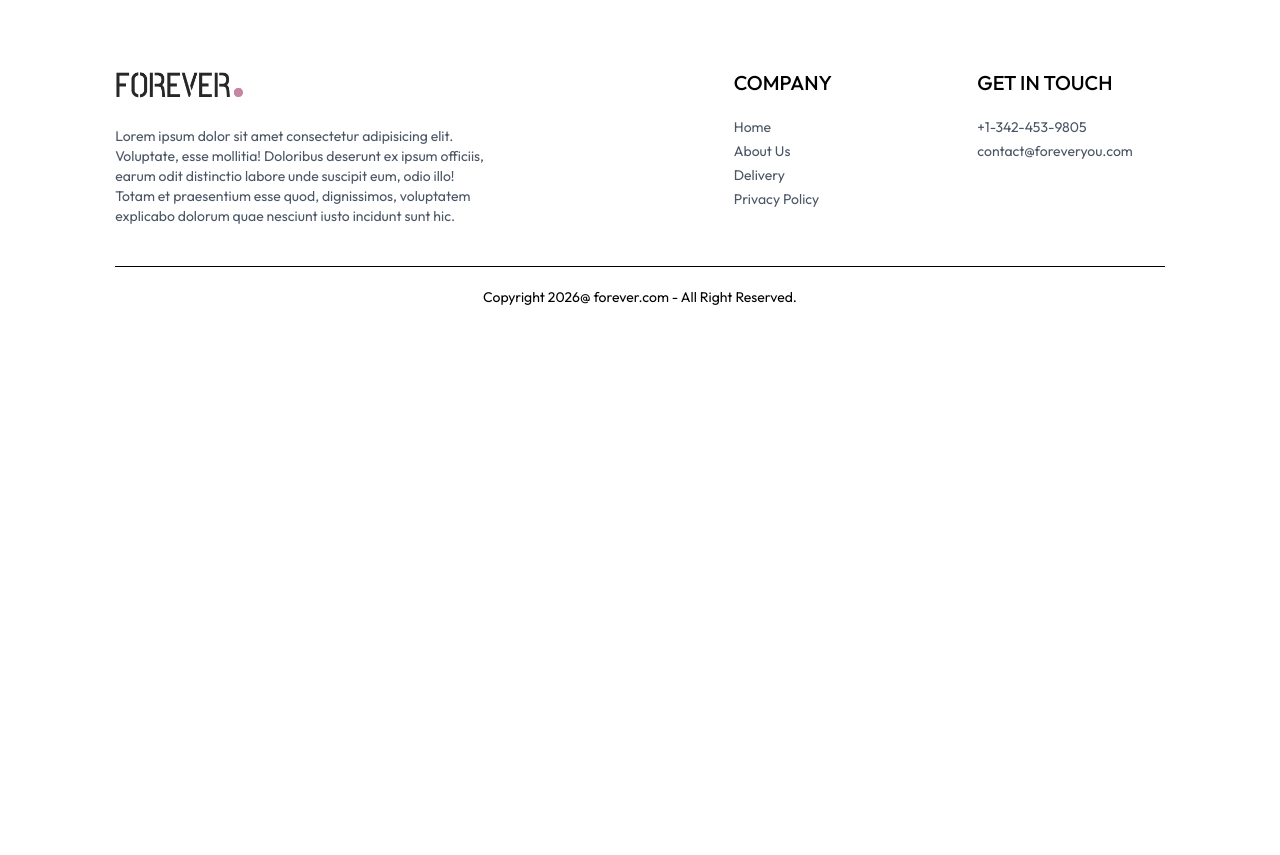
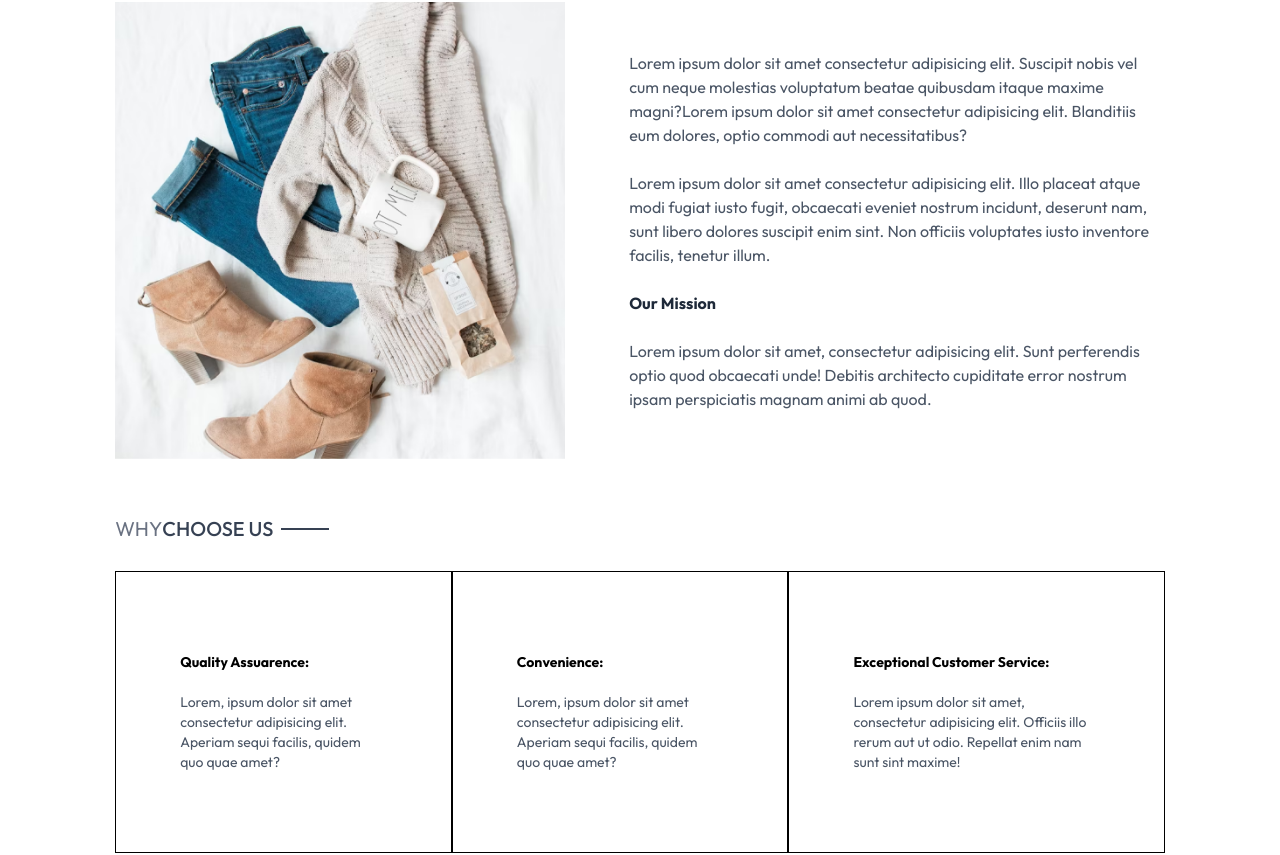
Before and after one commit to hridik-suresh/mern-ecommerce, a React (Vite) app in the folder frontend/: page /about in a window 1280 px wide. Shown: the part 196-1051 px from the top of the page. Before the commit the page ends 800 px from the top, so only its background shows below. Built offline with nearby package versions, Linux system fonts and the light colour scheme.

Commit message:
Completed the About page.

```diff
--- a/frontend/src/pages/About.jsx
+++ b/frontend/src/pages/About.jsx
@@ -1,8 +1,65 @@
+import { assets } from "../assets/assets";
+import Title from "../components/Title";
+import NewsLetterBox from "../components/NewsLetterBox";
 
 const About = () => {
   return (
-    <div>About</div>
-  )
-}
+    <div>
+      <div className="text-2xl text-center pt-8 border-t">
+        <Title text1={"ABOUT"} text2={"US"} />
+      </div>
+      <div className="my-10 flex flex-col md:flex-row gap-16">
+        <img src={assets.about_img} className="w-full max-w-112.5" alt="" />
+        <div className="flex flex-col justify-center gap-6 md:w-2/4 text-gray-600">
+          <p>
+            Lorem ipsum dolor sit amet consectetur adipisicing elit. Suscipit
+            nobis vel cum neque molestias voluptatum beatae quibusdam itaque
+            maxime magni?Lorem ipsum dolor sit amet consectetur adipisicing
+            elit. Blanditiis eum dolores, optio commodi aut necessitatibus?
+          </p>
+          <p>
+            Lorem ipsum dolor sit amet consectetur adipisicing elit. Illo
+            placeat atque modi fugiat iusto fugit, obcaecati eveniet nostrum
+            incidunt, deserunt nam, sunt libero dolores suscipit enim sint. Non
+            officiis voluptates iusto inventore facilis, tenetur illum.
+          </p>
+          <b className="text-gray-800">Our Mission</b>
+          <p>
+            Lorem ipsum dolor sit amet, consectetur adipisicing elit. Sunt
+            perferendis optio quod obcaecati unde! Debitis architecto cupiditate
+            error nostrum ipsam perspiciatis magnam animi ab quod.
+          </p>
+        </div>
+      </div>
+      <div className="text-xl py-4">
+        <Title text1={"WHY"} text2={"CHOOSE US"} />
+      </div>
+      <div className="flex flex-col md:flex-row text-sm mb-20">
+        <div className="border px-10 md:px-16 py-8 sm:py-20 flex flex-col gap-5">
+          <b>Quality Assuarence:</b>
+          <p className="text-gray-600">
+            Lorem, ipsum dolor sit amet consectetur adipisicing elit. Aperiam
+            sequi facilis, quidem quo quae amet?
+          </p>
+        </div>
+        <div className="border px-10 md:px-16 py-8 sm:py-20 flex flex-col gap-5">
+          <b>Convenience:</b>
+          <p className="text-gray-600">
+            Lorem, ipsum dolor sit amet consectetur adipisicing elit. Aperiam
+            sequi facilis, quidem quo quae amet?
+          </p>
+        </div>
+        <div className="border px-10 md:px-16 py-8 sm:py-20 flex flex-col gap-5">
+          <b>Exceptional Customer Service:</b>
+          <p className="text-gray-600">
+            Lorem ipsum dolor sit amet, consectetur adipisicing elit. Officiis
+            illo rerum aut ut odio. Repellat enim nam sunt sint maxime!
+          </p>
+        </div>
+      </div>
+      <NewsLetterBox />
+    </div>
+  );
+};
 
-export default About
+export default About;
```
